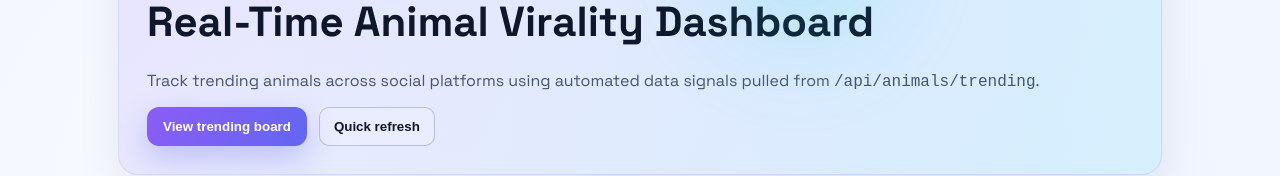
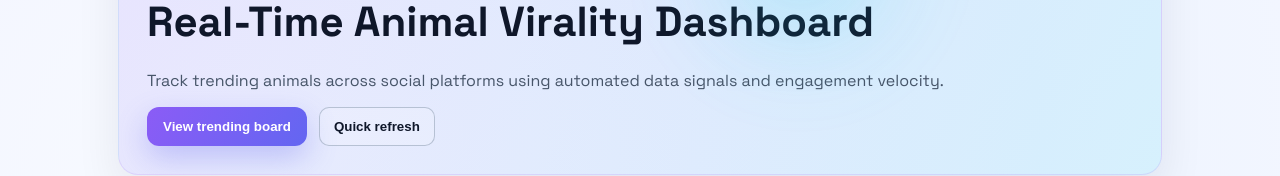
Before and after one commit to ankygautam/44, a React (Vite) app in the folder frontend/: page / in a window 1280 px wide. Shown: the part 164-340 px from the top of the page. Built offline with nearby package versions, Linux system fonts and the light colour scheme; no server answers.

Commit message:
Update hero lede to remove API path mention

```diff
--- a/frontend/src/App.tsx
+++ b/frontend/src/App.tsx
@@ -35,7 +35,7 @@ function App() {
         <p className="eyebrow">Viral Animal Tracker</p>
         <h1>Real-Time Animal Virality Dashboard</h1>
         <p className="lede">
-          Track trending animals across social platforms using automated data signals pulled from <code>/api/animals/trending</code>.
+          Track trending animals across social platforms using automated data signals and engagement velocity.
         </p>
         <div className="hero-actions">
           <button className="primary" onClick={() => document.getElementById('board')?.scrollIntoView({ behavior: 'smooth' })}>
```
